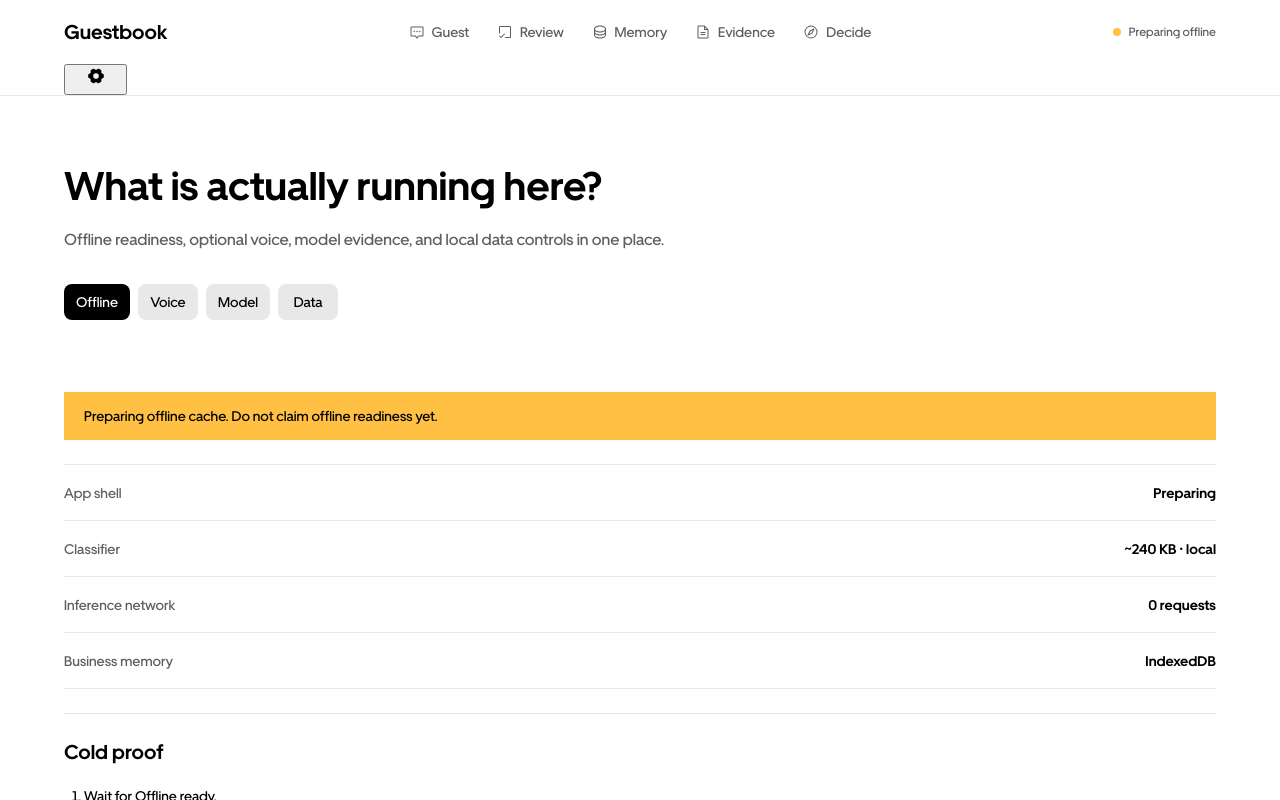
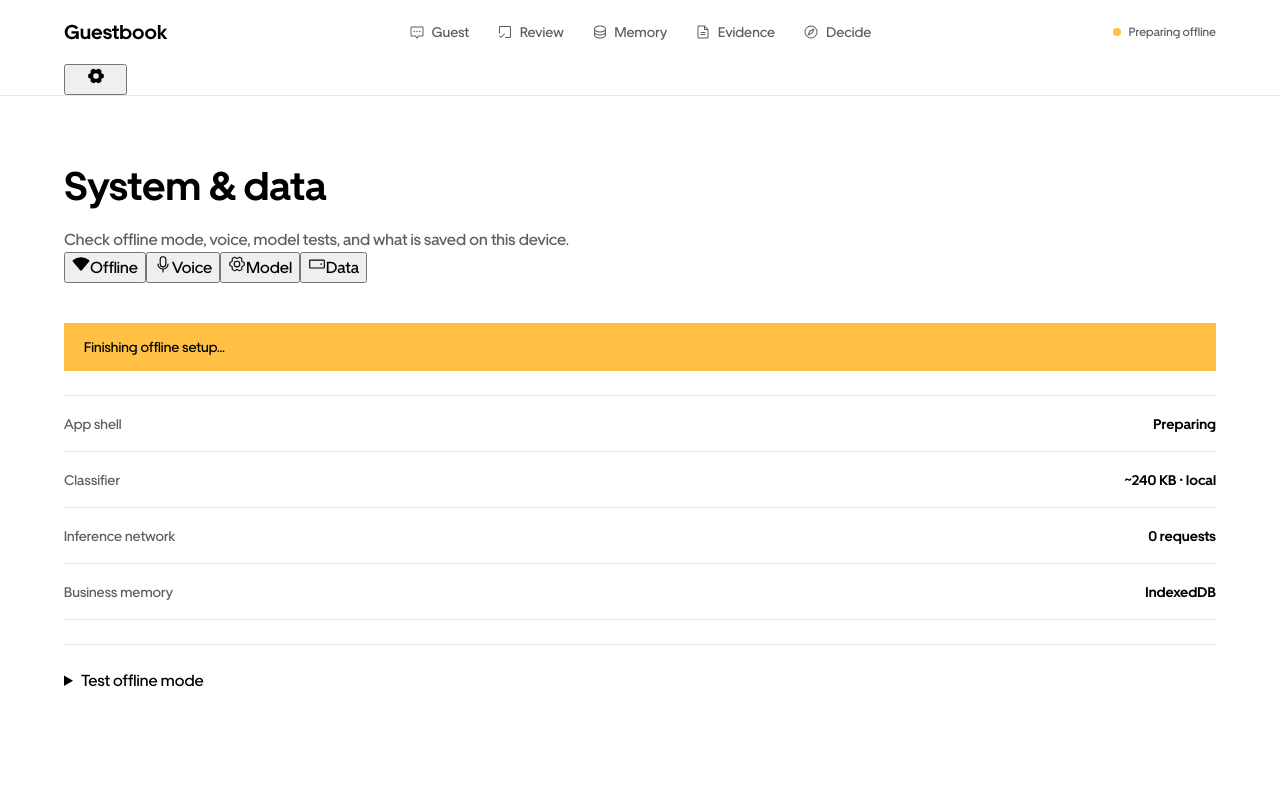
Before and after one commit to Davemafy/Guestbook, a React (Vite) app: page / in a window 1280 px wide. Both pictures are taken after a click on the button 95 px from the left and 79 px from the top of the page. Shown: the top 800 px of the page. Built offline with nearby package versions, Linux system fonts and the light colour scheme.

Commit message:
ux: simplify System into a secondary diagnostic area

```diff
--- a/src/App.tsx
+++ b/src/App.tsx
@@ -1127,55 +1127,52 @@ function SystemScreen() {
     <Shell route="system" layout="compact">
       <main className="compact-grid compact-page">
         <section className="system-title">
-          <PageTitle title="What is actually running here?" body="Offline readiness, optional voice, model evidence, and local data controls in one place." />
-          <div className="section-gap">
-            <BaseButtonGroup
-              items={["Offline", "Voice", "Model", "Data"].map((value) => ({ value, label: value }))}
-              value={tab}
-              onChange={setTab}
-              shape="rect"
-              size="small"
-            />
+          <PageTitle title="System & data" body="Check offline mode, voice, model tests, and what is saved on this device." />
+          <div className="system-tabs" role="tablist" aria-label="System sections">
+            <button type="button" className={tab === "Offline" ? "active" : ""} onClick={() => setTab("Offline")}><WifiHighIcon size={18} weight={tab === "Offline" ? "fill" : "regular"} aria-hidden="true" /><span>Offline</span></button>
+            <button type="button" className={tab === "Voice" ? "active" : ""} onClick={() => setTab("Voice")}><MicrophoneIcon size={18} weight={tab === "Voice" ? "fill" : "regular"} aria-hidden="true" /><span>Voice</span></button>
+            <button type="button" className={tab === "Model" ? "active" : ""} onClick={() => setTab("Model")}><GearSixIcon size={18} weight={tab === "Model" ? "fill" : "regular"} aria-hidden="true" /><span>Model</span></button>
+            <button type="button" className={tab === "Data" ? "active" : ""} onClick={() => setTab("Data")}><HardDriveIcon size={18} weight={tab === "Data" ? "fill" : "regular"} aria-hidden="true" /><span>Data</span></button>
           </div>
         </section>
 
         <section className="system-content">
           {tab === "Offline" && (
             <div className="system-stack">
-              <BaseBanner tone={offlineReady ? "positive" : "warning"}>{offlineReady ? "Offline ready. App shell, local classifier, and IndexedDB are available." : "Preparing offline cache. Do not claim offline readiness yet."}</BaseBanner>
+              <BaseBanner tone={offlineReady ? "positive" : "warning"}>{offlineReady ? "Ready to work offline." : "Finishing offline setup…"}</BaseBanner>
               <div className="system-list">
                 <div><span>App shell</span><strong>{offlineReady ? "Cached" : "Preparing"}</strong></div>
                 <div><span>Classifier</span><strong>~240 KB · local</strong></div>
                 <div><span>Inference network</span><strong>0 requests</strong></div>
                 <div><span>Business memory</span><strong>IndexedDB</strong></div>
               </div>
-              <div className="proof-sequence">
-                <h2>Cold proof</h2>
-                <ol><li>Wait for Offline ready.</li><li>Close the tab.</li><li>Disconnect.</li><li>Reopen Guestbook.</li><li>Enter an unseen sentence.</li><li>Classify, confirm, and reopen memory.</li></ol>
-              </div>
+              <details className="proof-sequence">
+                <summary>Test offline mode</summary>
+                <ol><li>Wait for “Ready to work offline.”</li><li>Close the tab and disconnect.</li><li>Reopen Guestbook.</li><li>Add a new typed note, review it, and open Memory.</li></ol>
+              </details>
             </div>
           )}
 
           {tab === "Voice" && (
             <div className="system-stack">
-              <div className="system-note"><strong>Voice is optional and connected.</strong><span>The critical Guestbook classifier remains local and offline.</span></div>
+              <div className="system-note"><MicrophoneIcon size={20} weight="regular" aria-hidden="true" /><div><strong>Voice needs a connection.</strong><span>Typing, review, memory, evidence, and decisions still work offline.</span></div></div>
               <div className="system-list">
                 <div><span>Guestbook voice-model download</span><strong>0 MB</strong></div>
                 <div><span>Browser speech API</span><strong>{browserVoiceAvailable ? "Available" : "Unavailable"}</strong></div>
                 <div><span>Offline free-form speech</span><strong>Not claimed</strong></div>
                 <div><span>Offline typed inference</span><strong>~240 KB · local</strong></div>
               </div>
-              <div className="system-caveat">General free-form offline speech recognition does not fit a credible ~1 MB model budget. Guestbook keeps speech connected and optional instead of hiding a tens-of-megabytes download behind the core flow.</div>
+              <div className="system-caveat"><InfoIcon size={18} weight="regular" aria-hidden="true" /><span>Guestbook does not hide a large speech model download behind the voice button.</span></div>
             </div>
           )}
 
           {tab === "Model" && (
             <div className="model-grid">
               <div className="model-lab">
-                <Field label="Observation" hint="Runs through the frozen local classifier.">
+                <Field label="Test phrase" hint="Runs through the same model used in Review.">
                   <Textarea rows={6} value={labText} onChange={(event) => setLabText(event.target.value)} />
                 </Field>
-                <BaseButton hierarchy="primary" size="medium" shape="rect" onClick={runInference}>Run local inference</BaseButton>
+                <BaseButton hierarchy="primary" size="medium" shape="rect" onClick={runInference}><GearSixIcon size={18} weight="regular" aria-hidden="true" /><span>Test model</span></BaseButton>
                 {inferenceMs !== null && <span className="paragraph-small">{inferenceMs.toFixed(2)} ms on this device</span>}
               </div>
               <div className="model-results">
@@ -1234,10 +1231,10 @@ function SystemScreen() {
                 <div><span>Demo records</span><strong>{rows.filter((row) => row.isDemo).length}</strong></div>
               </div>
               <div className="base-button-group">
-                <BaseButton hierarchy="primary" size="medium" shape="rect" onClick={exportMemory}>Export confirmed JSON</BaseButton>
-                <BaseButton hierarchy="negative" size="medium" shape="rect" onClick={resetDemo}>Reset demo</BaseButton>
+                <BaseButton hierarchy="primary" size="medium" shape="rect" onClick={exportMemory}><DownloadSimpleIcon size={18} weight="bold" aria-hidden="true" /><span>Export data</span></BaseButton>
+                <BaseButton hierarchy="negative" size="medium" shape="rect" onClick={resetDemo}><TrashIcon size={18} weight="bold" aria-hidden="true" /><span>Reset demo</span></BaseButton>
               </div>
-              <BaseBanner tone="warning">Export excludes demo observations. Reset clears local test data and restores the canonical five product-request demo visits.</BaseBanner>
+              <BaseBanner tone="warning">Export includes confirmed real visits only. Reset restores the demo data.</BaseBanner>
             </div>
           )}
         </section>
```
